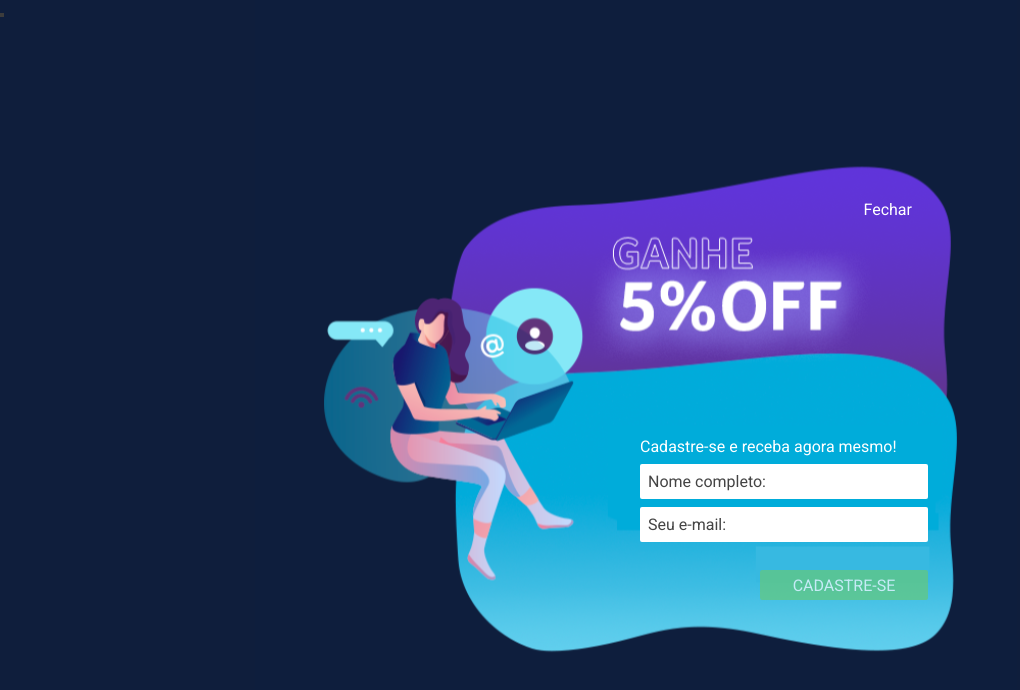
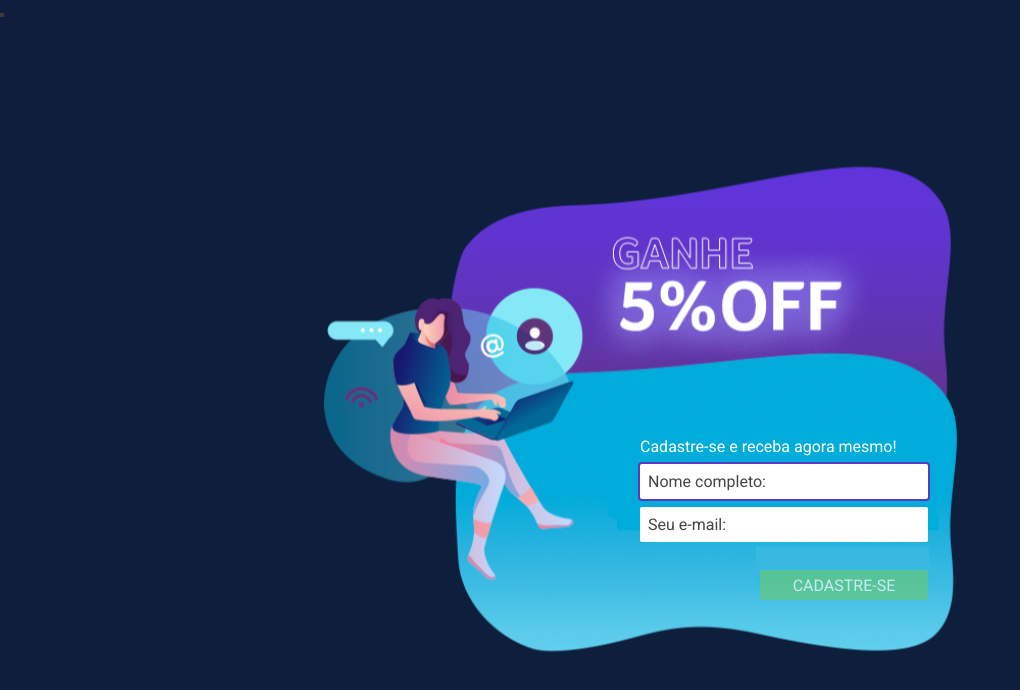
Before and after one commit to nathaliacsan/cadastro-usuario, a React (Vite) app in the folder lightbox-multi/: page / in a window 1280 px wide. Shown: the top 690 px of the page, without its empty margins (0-1020 px from the left). Built offline with nearby package versions, Linux system fonts and the light colour scheme.

Commit message:
Ajuste validacao email, criacao do cupom, redirecionar tela para site multi

```diff
--- a/lightbox-multi/src/pages/Register/index.tsx
+++ b/lightbox-multi/src/pages/Register/index.tsx
@@ -1,5 +1,5 @@
 import * as Dialog from '@radix-ui/react-dialog'
-import { ChangeEvent, FormEvent, isValidElement, useState } from 'react'
+import { ChangeEvent, FormEvent, useState } from 'react'
 
 import './styles.scss'
 
@@ -9,6 +9,7 @@ export function Register() {
   const [name, setName] = useState<string>('')
   const [email, setEmail] = useState<string>('')
   const [showErrorMessage, setShowErrorMessage] = useState<boolean>(false)
+  const [sendCupom, setSendCupom] = useState<boolean>(false)
 
   function handleNameChange(event: ChangeEvent<HTMLInputElement>) {
     const { value } = event.target
@@ -29,9 +30,8 @@ export function Register() {
     const validName = validateName.test(name)
 
     if (validEmail && validName) {
-      console.log('cupom')
+      setSendCupom(true)
     } else {
-      console.log(email)
       setShowErrorMessage(true)
     }
   }
@@ -41,16 +41,32 @@ export function Register() {
       <Dialog.Trigger />
       <Dialog.Portal>
         <Dialog.Overlay className="dialog-overlay" />
-        <Dialog.Content className="dialog-content">
+        <Dialog.Content
+          className={`dialog-content ${
+            sendCupom ? 'dialog-content--cupom' : 'dialog-content--cadastro'
+          }`}
+        >
           <Dialog.Close asChild>
-            <button className="close-button">Fechar</button>
+            <a
+              href="https://www.multilaser.com.br/"
+              target="_blank"
+              rel="noreferrer"
+            >
+              <button
+                className={`close-button ${sendCupom ? 'visible' : 'hidden'}`}
+              >
+                Fechar
+              </button>
+            </a>
           </Dialog.Close>
           <div className="box-form">
-            <Dialog.Description>
+            <Dialog.Description className={sendCupom ? 'hidden' : 'visible'}>
               Cadastre-se e receba agora mesmo!
             </Dialog.Description>
 
-            <form className="form-register">
+            <form
+              className={`form-register ${sendCupom ? 'hidden' : 'visible'}`}
+            >
               <input
                 type="text"
                 placeholder="Nome completo:"
--- a/lightbox-multi/src/pages/Register/styles.scss
+++ b/lightbox-multi/src/pages/Register/styles.scss
@@ -11,7 +11,6 @@
     min-height: 35rem;
     border-radius: 6px;
     padding: 2rem;
-    background-image: url(../../assets/logo.svg);
     background-position: center;
     background-size: cover;
     height: -webkit-fill-available;
@@ -25,6 +24,13 @@
     flex-direction: column;
     align-items: end;
     justify-content: space-between;
+
+    &--cadastro {
+        background-image: url(../../assets/logo.svg);
+    }
+    &--cupom {
+        background-image: url(../../assets/Lightbox_Cupom.png);
+    }
 
     .close-button {
         margin-top: 2rem;
@@ -43,6 +49,7 @@
         flex-direction: column;
         margin-bottom: 3rem;
         width: calc(100% - 50%);
+
 
         .form-register {
             align-items: end;
--- a/lightbox-multi/src/styles/global.scss
+++ b/lightbox-multi/src/styles/global.scss
@@ -21,3 +21,11 @@ body, input, textarea, button {
 input:focus {
     box-shadow: 0 0 0 2px #583BC5;
 }
+
+.hidden {
+    visibility: hidden;
+}
+
+.visible {
+    visibility: visible;
+}
--- a/lightbox-multi/src/utils/regex.ts
+++ b/lightbox-multi/src/utils/regex.ts
@@ -1,4 +1,4 @@
 export const validateName =
   /\b[A-Za-zÀ-ú][A-Za-zÀ-ú]+,?\s[A-Za-zÀ-ú][A-Za-zÀ-ú]{2,19}\b/gi
 
-export const validateEmail = /^[a-zA-Z0-9._:$!%-]+@[a-zA-Z0-9.-]+.[a-zA-Z]$/
+export const validateEmail = /^\w+([-+.']\w+)*@\w+([-.]\w+)*\.\w+([-.]\w+)*$/
```
